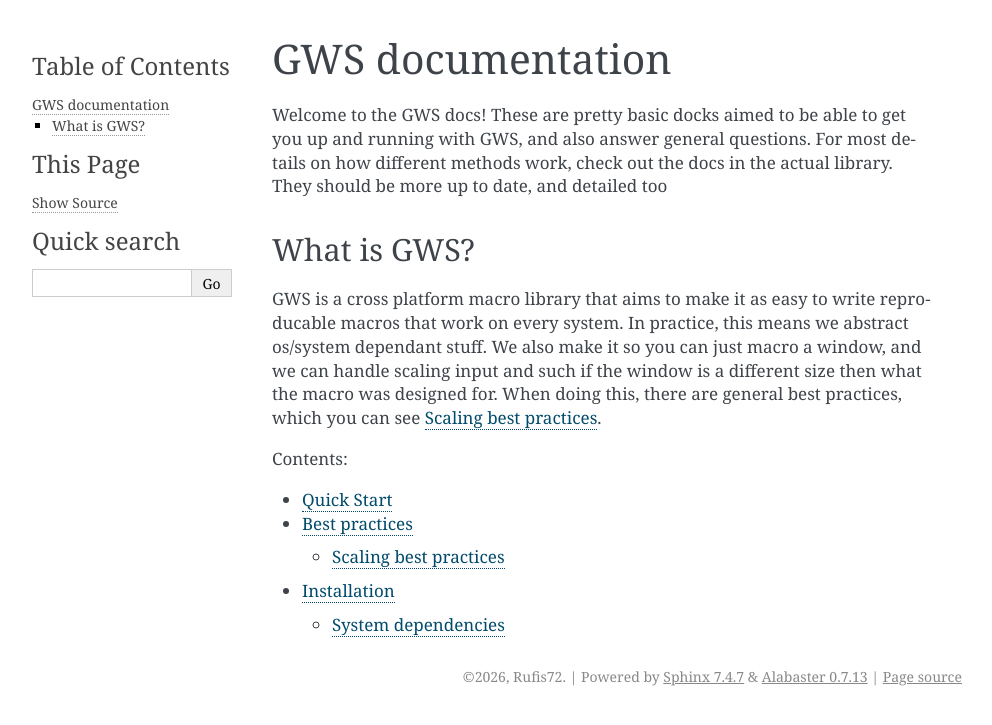
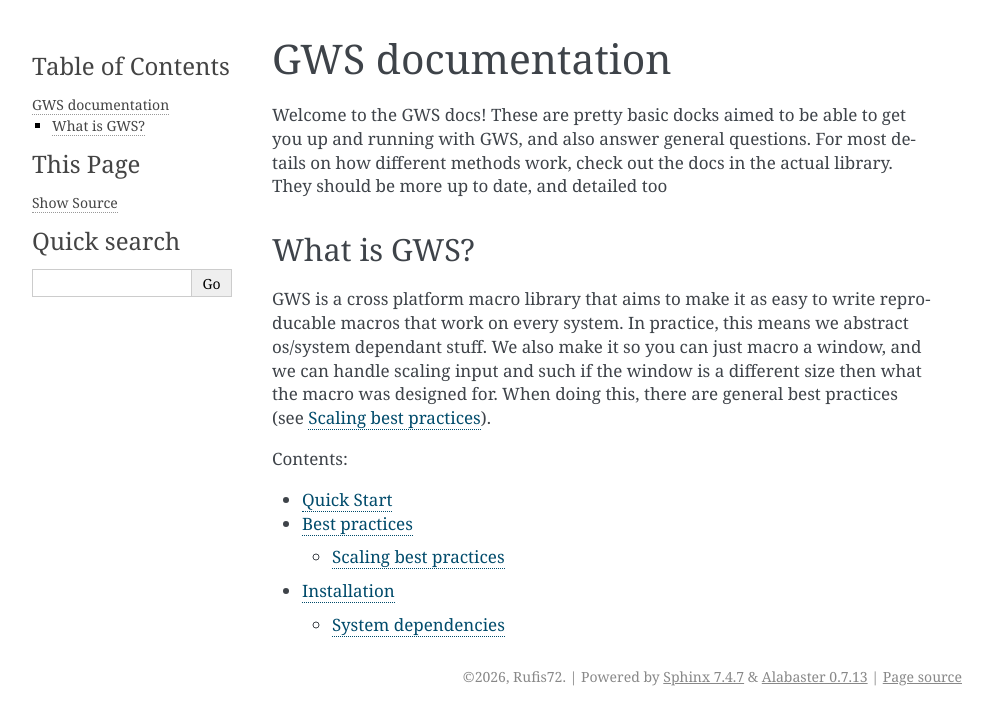
Before and after one commit to Rufis72/gws, a Sphinx documentation site: the page built from docs/source/index.rst, in a window 1280 px wide. Shown: the top 725 px of the page, without its empty margins (148-1140 px from the left). Built offline with Sphinx 7.4.7, drawn with Linux system fonts in a browser that asks for light colours.

Commit message:
Changed some grammar

```diff
--- a/docs/source/index.rst
+++ b/docs/source/index.rst
@@ -18,7 +18,7 @@ GWS is a cross platform macro library that aims to make it as easy to write repr
 macros that work on every system. In practice, this means we abstract os/system dependant
 stuff. We also make it so you can just macro a window, and we can
 handle scaling input and such if the window is a different size then what the macro was designed
-for. When doing this, there are general best practices, which you can see :ref:`scaling-best-practices`.
+for. When doing this, there are general best practices (see :ref:`scaling-best-practices`).
 
 
 .. toctree::
```
